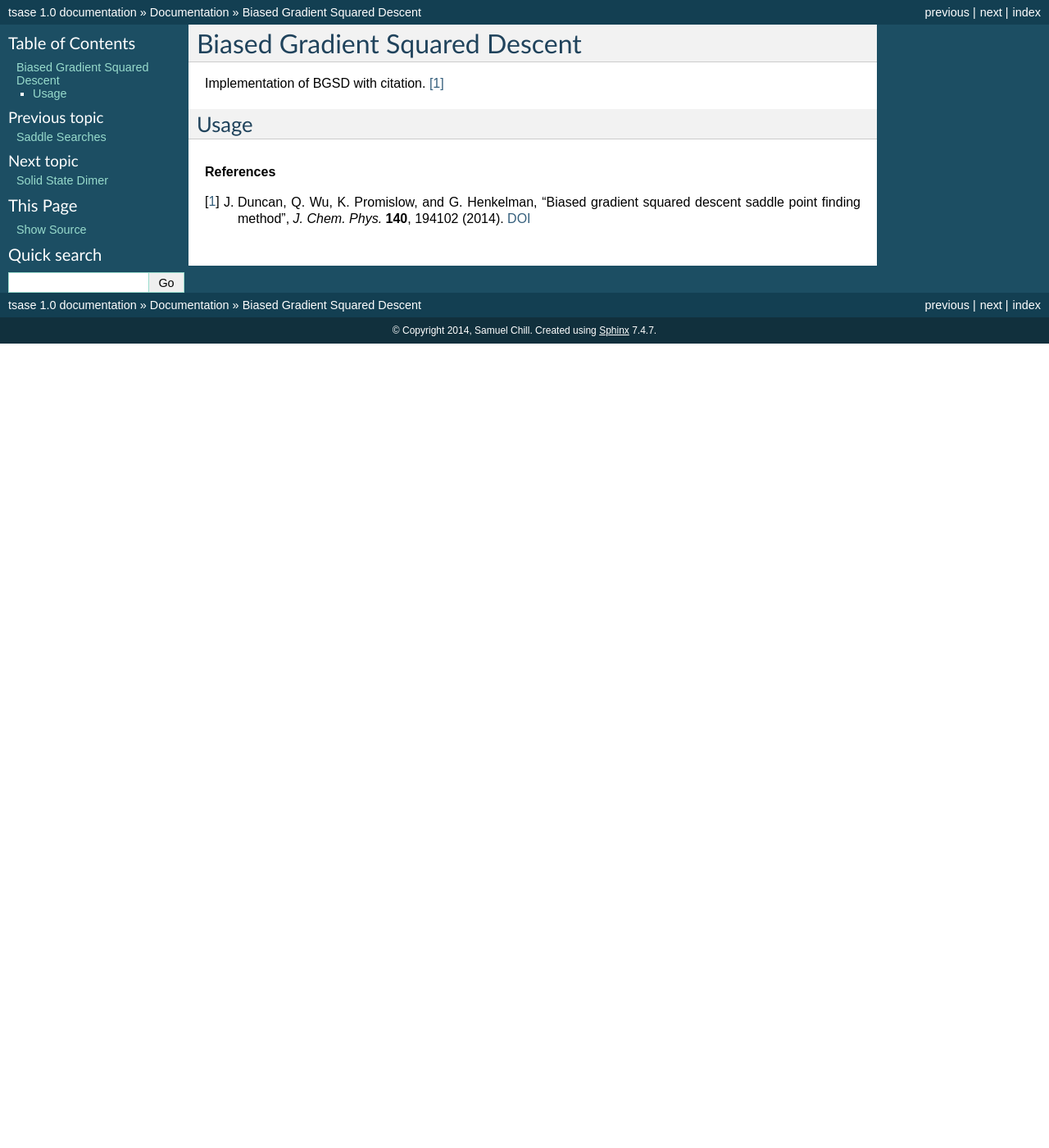
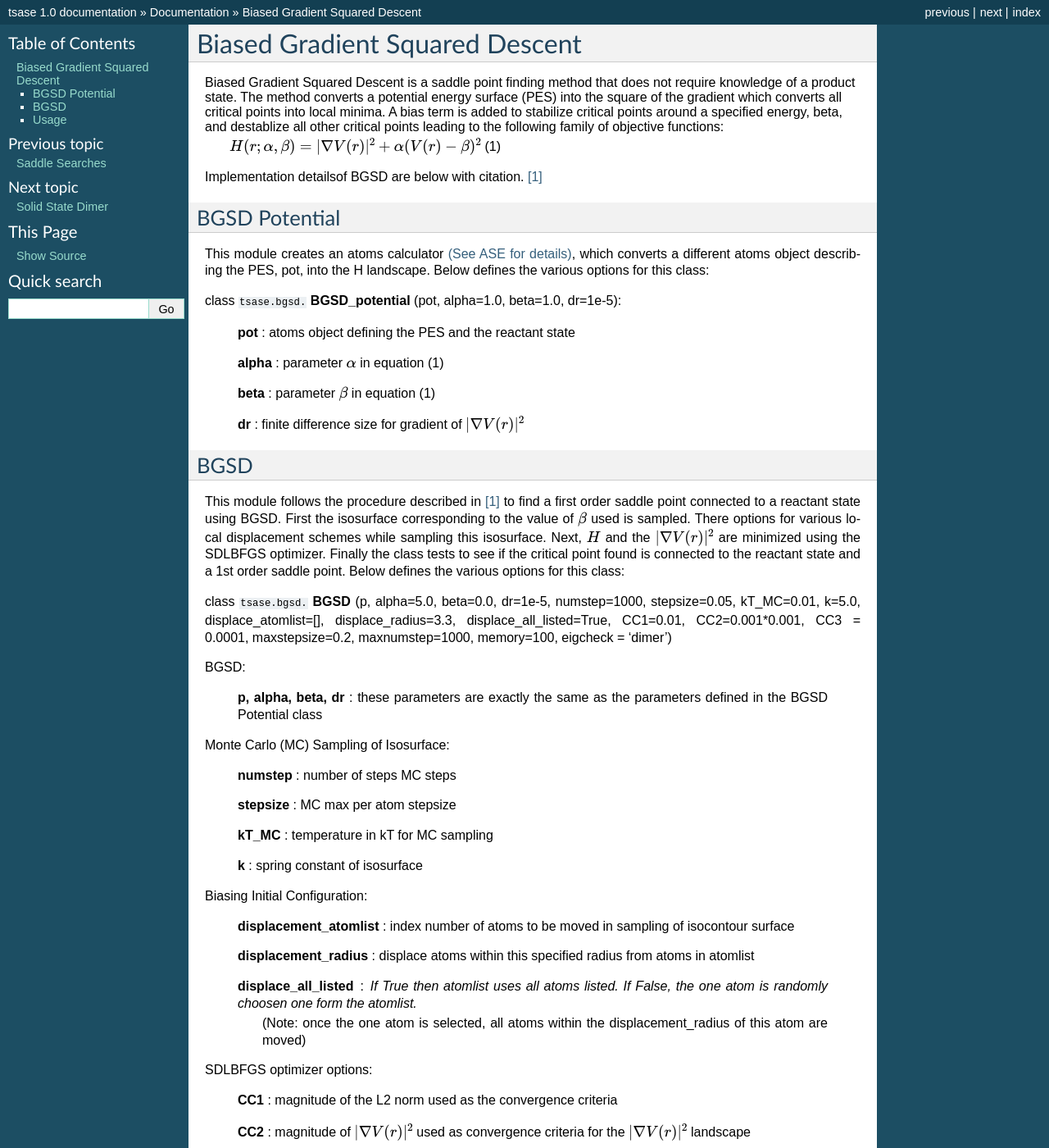
Before and after one commit to HaoLiSky/TSASE, a Sphinx documentation site: the page built from docs/bgsd.txt, in a window 1280 px wide and 1400 px high. Shown: the whole window at 82% size. Built offline with Sphinx 7.4.7, drawn with Linux system fonts in a browser that asks for light colours; some of the changed text lies outside the part shown.

Commit message:
initial bgsd docs

```diff
--- a/docs/bgsd.txt
+++ b/docs/bgsd.txt
@@ -5,8 +5,76 @@
 Biased Gradient Squared Descent
 ================================
 
-Implementation of BGSD with citation.
+Biased Gradient Squared Descent is a saddle point finding method that does not require knowledge of a product state.  The method converts a potential energy surface (PES) into the square of the gradient which converts all critical points into local minima.  A bias term is added to stabilize critical points around a specified energy, beta, and destablize all other critical points leading to the following family of objective functions:
+	:math:`H(r;\alpha,\beta) = |\nabla V(r)| ^ {2} + \alpha (V(r) - \beta)^{2}`		(1)
+
+Implementation detailsof BGSD are below with citation.
 [#Duncan14_194102]_
+
+BGSD Potential
+================================
+
+This module creates an atoms calculator `(See ASE for details) <https://wiki.fysik.dtu.dk/ase/ase/calculators/calculators.html#module-calculators>`_, which converts a different atoms object describing the PES, pot, into the H landscape. Below defines the various options for this class:
+
+class ``tsase.bgsd.`` **BGSD_potential** (pot, alpha=1.0, beta=1.0, dr=1e-5):
+
+	**pot** : atoms object defining the PES and the reactant state
+
+	**alpha** : parameter :math:`\alpha` in equation (1)
+
+	**beta** : parameter :math:`\beta` in equation (1)
+
+	**dr** : finite difference size for gradient of :math:`|\nabla V(r)|^{2}`
+
+
+BGSD
+==========
+
+This module follows the procedure described in [#Duncan14_194102]_ to find a first order saddle point connected to a reactant state using BGSD.  First the isosurface corresponding to the value of :math:`\beta` used is sampled.  There options for various local displacement schemes while sampling this isosurface.  Next, :math:`H` and the :math:`|\nabla V(r)|^{2}` are minimized using the SDLBFGS optimizer. Finally the class tests to see if the critical point found is connected to the reactant state and a 1st order saddle point. Below defines the various options for this class:
+
+class ``tsase.bgsd.`` **BGSD** (p, alpha=5.0, beta=0.0, dr=1e-5, numstep=1000, stepsize=0.05, kT_MC=0.01, k=5.0, displace_atomlist=[], displace_radius=3.3, displace_all_listed=True, CC1=0.01, CC2=0.001*0.001, CC3 = 0.0001, maxstepsize=0.2, maxnumstep=1000, memory=100, eigcheck = 'dimer')
+
+BGSD:
+
+	**p, alpha, beta, dr** : these parameters are exactly the same as the parameters defined in the BGSD Potential class
+
+Monte Carlo (MC) Sampling of Isosurface:
+
+	**numstep** : number of steps MC steps
+
+	**stepsize** : MC max per atom stepsize
+
+	**kT_MC** : temperature in kT for MC sampling
+
+	**k** : spring constant of isosurface
+
+Biasing Initial Configuration:
+
+	**displacement_atomlist** : index number of atoms to be moved in sampling of isocontour surface
+
+	**displacement_radius** : displace atoms within this specified radius from atoms in atomlist
+
+	**displace_all_listed** : If True then atomlist uses all atoms listed. If False, the one atom is randomly choosen one form the atomlist.
+				  (Note: once the one atom is selected, all atoms within the displacement_radius of this atom are moved)
+
+SDLBFGS optimizer options:
+
+	**CC1** : magnitude of the L2 norm used as the convergence criteria
+
+	**CC2** : magnitude of :math:`|\nabla V(r)|^{2}` used as convergence criteria for the :math:`|\nabla V(r)|^{2}` landscape
+
+	**CC3** : magnitude of the L2 norm used as the convergence criteria of :math:`|\nabla V(r)|^{2}`; this additional convergence critieria is used to look for inflection points
+
+	**maxstepsize** : maximum step size for the SDLBFGS optimizer
+
+	**maxnumstep** :  maximum number of steps in optimization
+
+	**memory** : number of memory terms in SDLBFGS
+
+Options for Determining if a Saddle Point is Connected and a First Order:
+
+	**eigcheck** : option to use hessian or dimer to determine minimum mode
+
 
 Usage
 =====
```
